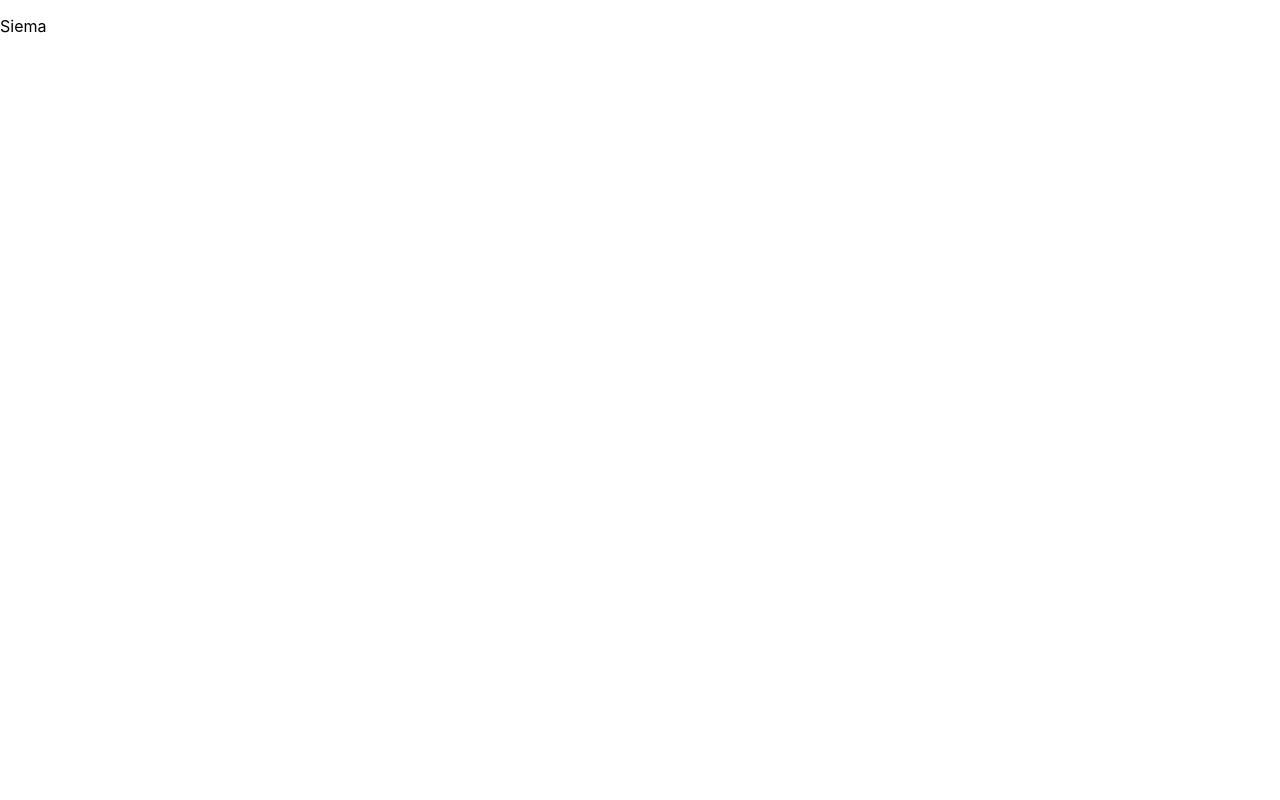
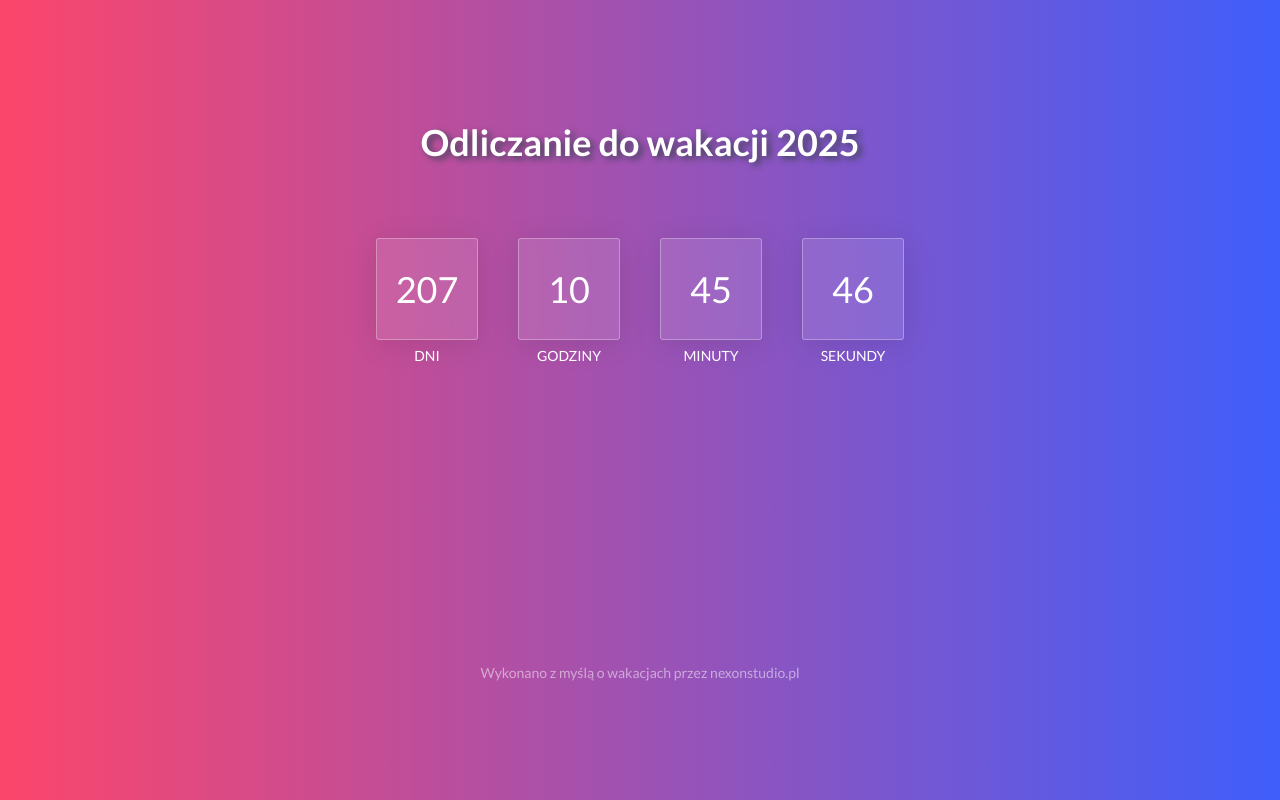
Before and after one commit to nexonyt/summer-countdown, a React (Create React App) app: page / in a window 1280 px wide. Built offline with nearby package versions, Linux system fonts and the light colour scheme.

Commit message:
Added working counter and styled

```diff
--- a/package.json
+++ b/package.json
@@ -8,7 +8,9 @@
     "@testing-library/user-event": "^13.5.0",
     "react": "^18.3.1",
     "react-dom": "^18.3.1",
+    "react-router-dom": "^7.0.1",
     "react-scripts": "5.0.1",
+    "styled-components": "^6.1.13",
     "web-vitals": "^2.1.4"
   },
   "scripts": {
--- a/src/App.css
+++ b/src/App.css
@@ -1,38 +1,61 @@
-.App {
-  text-align: center;
+@import url('https://fonts.googleapis.com/css2?family=Lato:ital,wght@0,100;0,300;0,400;0,700;0,900;1,100;1,300;1,400;1,700;1,900&display=swap');
+
+.lato-thin {
+  font-family: "Lato", sans-serif;
+  font-weight: 100;
+  font-style: normal;
 }
 
-.App-logo {
-  height: 40vmin;
-  pointer-events: none;
+.lato-light {
+  font-family: "Lato", sans-serif;
+  font-weight: 300;
+  font-style: normal;
 }
 
-@media (prefers-reduced-motion: no-preference) {
-  .App-logo {
-    animation: App-logo-spin infinite 20s linear;
-  }
+.lato-regular {
+  font-family: "Lato", sans-serif;
+  font-weight: 400;
+  font-style: normal;
 }
 
-.App-header {
-  background-color: #282c34;
-  min-height: 100vh;
-  display: flex;
-  flex-direction: column;
-  align-items: center;
-  justify-content: center;
-  font-size: calc(10px + 2vmin);
-  color: white;
+.lato-bold {
+  font-family: "Lato", sans-serif;
+  font-weight: 700;
+  font-style: normal;
 }
 
-.App-link {
-  color: #61dafb;
+.lato-black {
+  font-family: "Lato", sans-serif;
+  font-weight: 900;
+  font-style: normal;
 }
 
-@keyframes App-logo-spin {
-  from {
-    transform: rotate(0deg);
-  }
-  to {
-    transform: rotate(360deg);
-  }
+.lato-thin-italic {
+  font-family: "Lato", sans-serif;
+  font-weight: 100;
+  font-style: italic;
 }
+
+.lato-light-italic {
+  font-family: "Lato", sans-serif;
+  font-weight: 300;
+  font-style: italic;
+}
+
+.lato-regular-italic {
+  font-family: "Lato", sans-serif;
+  font-weight: 400;
+  font-style: italic;
+}
+
+.lato-bold-italic {
+  font-family: "Lato", sans-serif;
+  font-weight: 700;
+  font-style: italic;
+}
+
+.lato-black-italic {
+  font-family: "Lato", sans-serif;
+  font-weight: 900;
+  font-style: italic;
+}
--- a/src/pages/ChristmasCountdown.jsx
+++ b/src/pages/ChristmasCountdown.jsx
@@ -1,4 +1,4 @@
-import React, { useRef,useState } from 'react';
+import React, { useState } from 'react';
 
 
 export default function ChristmasCountdown() {
--- a/src/pages/SummerCountdown.jsx
+++ b/src/pages/SummerCountdown.jsx
@@ -1,13 +1,130 @@
 import React from "react";
-import { useState } from "react";
+import { useState,useEffect } from "react";
+import styled from 'styled-components'
+
+const calculateTimeLeft = (targetDate) => {
+    const now = new Date();
+    const target = new Date(targetDate);
+    const difference = target - now;
+
+    if (difference <= 0) {
+      return { days: 0, hours: 0, minutes: 0, seconds: 0 };
+    }
+
+    const days = Math.floor(difference / (1000 * 60 * 60 * 24));
+    const hours = Math.floor((difference % (1000 * 60 * 60 * 24)) / (1000 * 60 * 60));
+    const minutes = Math.floor((difference % (1000 * 60 * 60)) / (1000 * 60));
+    const seconds = Math.floor((difference % (1000 * 60)) / 1000);
+
+    return { days, hours, minutes, seconds };
+  };
+
 
 export default function SummerCountdown() {
-    const [date,setDate] = useState();
+    const targetDate = "2025-06-21T00:00:00"; // Data wakacji
+    const [timeLeft, setTimeLeft] = useState(calculateTimeLeft(targetDate));
 
+    useEffect(() => {
+      const timer = setInterval(() => {
+        setTimeLeft(calculateTimeLeft(targetDate));
+      }, 1000);
+
+      return () => clearInterval(timer); // Wyczyszczenie interwału po odmontowaniu komponentu
+    }, [targetDate]);
 
     return (
-        <div className="siema">
-            <p>Siema</p>
-        </div>
-    )
+        <MainDiv>
+            <MainHeaderTitle>Odliczanie do wakacji 2025</MainHeaderTitle>
+            <CountdownTimerMainDiv>
+                <OneElementDiv><DivForTimerCharachter>{timeLeft.days}</DivForTimerCharachter><Label>DNI</Label></OneElementDiv>
+                <OneElementDiv><DivForTimerCharachter>{timeLeft.hours}</DivForTimerCharachter><Label>GODZINY</Label></OneElementDiv>
+                <OneElementDiv><DivForTimerCharachter>{timeLeft.minutes}</DivForTimerCharachter><Label>MINUTY</Label></OneElementDiv>
+                <OneElementDiv><DivForTimerCharachter>{timeLeft.seconds}</DivForTimerCharachter><Label>SEKUNDY</Label></OneElementDiv>
+            </CountdownTimerMainDiv>
+            <Footer>
+                <FooterText>Wykonano z myślą o wakacjach przez nexonstudio.pl</FooterText>
+            </Footer>
+        </MainDiv>
+    );
+
 }
+
+const FooterText = styled.text`
+    font-size: 14px;
+    color: white;
+    opacity: 0.5;
+
+`
+const Footer = styled.div`
+    display: flex;
+    justify-content: center;
+    align-items: center;
+
+`
+
+const DivForTimerCharachter = styled.div`
+font-size: 36px;
+`
+
+const Label = styled.div`
+  position: absolute;
+  bottom: -25px;
+  font-size: 14px;
+  color: #fff;
+  text-transform: uppercase;
+  text-align: center;
+`;
+
+const CountdownTimerMainDiv = styled.div`
+    height: 250px;
+    width: 100%;
+    display: flex;
+    flex-direction: row;
+    justify-content: center;
+    align-items: center;
+    margin: 0px 0px 250px 0px;
+`
+
+const OneElementDiv = styled.div`
+  margin: 20px;
+  width: 100px;
+  height: 100px;
+  color: white;
+  background: rgba(255, 255, 255, 0.11);
+  border-radius: 3px;
+  box-shadow: 0 4px 30px rgba(0, 0, 0, 0.1);
+  backdrop-filter: blur(5.4px);
+  -webkit-backdrop-filter: blur(5.4px);
+  border: 1px solid rgba(255, 255, 255, 0.3);
+  display: flex;
+  justify-content: center;
+  align-items: center;
+  position: relative; /* Ustawienie pozycji względem potomnych elementów */
+`;
+
+const MainHeaderTitle = styled.div`
+display: flex;
+justify-content: center;
+align-items: center;
+    width: 100%;
+    font-size: 36px;
+    font-weight: bold;
+    text-shadow: 4px 3px 6px rgba(66, 68, 90, 1);
+    color: #ffffff;
+
+`
+
+const MainDiv = styled.div`
+display: flex;
+justify-content: center;
+flex-direction: column;
+align-items: center;
+width: 100%;
+height: 100vh;
+background: #fc466b; /* fallback for old browsers */
+  background: -webkit-linear-gradient(to right, #fc466b, #3f5efb); /* Chrome 10-25, Safari 5.1-6 */
+  background: linear-gradient(to right, #fc466b, #3f5efb); /* W3C, IE 10+/ Edge, Firefox 16+, Chrome 26+, Opera 12+, Safari 7+ */
+  font-family: "Lato", sans-serif;
+  font-weight: 400;
+  font-style: normal;
+`
```
Also changed, not shown: src/hooks/useCountdown.jsx (added, +51 -0 lines), 1 other file (tests, documents, lock files or other folders).
